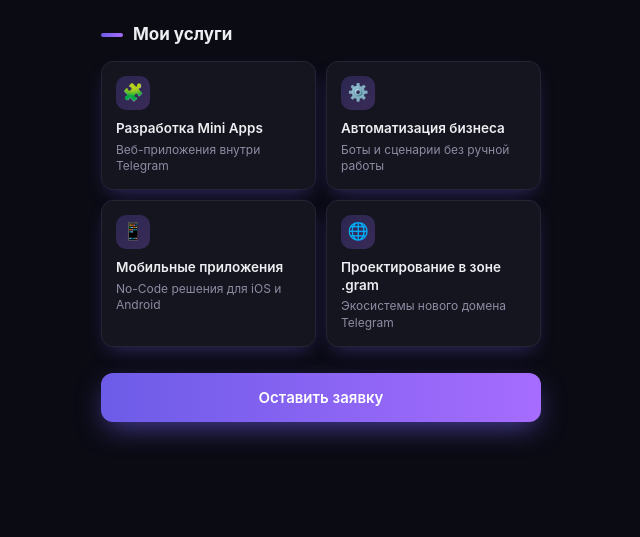
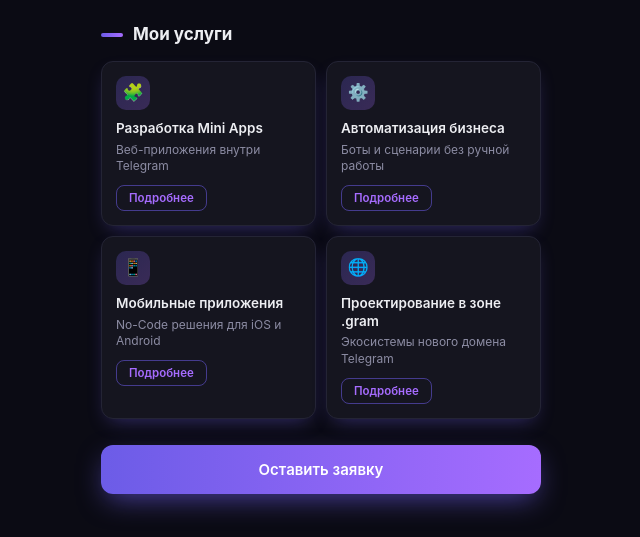
Before and after one commit to talerkrone-hash/tg-miniapp, a plain HTML site: page index.html in a window 1280 px wide. Shown: the part 263-800 px from the top of the page, without its empty margins (319-959 px from the left). Drawn offline with Linux system fonts and the light colour scheme.

Commit message:
анимация кнопок

```diff
--- a/index.html
+++ b/index.html
@@ -295,13 +295,17 @@
       font-size: 15px;
       font-weight: 600;
       font-family: inherit;
-      transition: transform 0.1s ease, opacity 0.15s ease;
+      /* Плавный переход для цвета, тени и размера */
+      transition: transform 0.18s ease, box-shadow 0.18s ease,
+                  background 0.22s ease, filter 0.22s ease, opacity 0.15s ease;
     }
 
     /* Небольшой "тактильный" эффект нажатия — кнопка чуть сжимается,
        это стандартный приём для мобильных интерфейсов. */
     .btn:active {
-      transform: scale(0.97);
+      transform: scale(0.96) translateY(2px);
+      filter: brightness(0.88);
+      box-shadow: none !important;
     }
 
     .btn-primary {
@@ -311,12 +315,71 @@
       box-shadow: 0 10px 28px -6px color-mix(in srgb, var(--accent) 65%, transparent);
     }
 
+    /* При наведении главная кнопка слегка приподнимается и светлеет */
+    .btn-primary:hover {
+      transform: scale(1.03) translateY(-2px);
+      filter: brightness(1.12);
+      box-shadow: 0 16px 36px -6px color-mix(in srgb, var(--accent) 80%, transparent);
+    }
+
     .btn-secondary {
       margin-top: 12px;
       background: transparent;
       color: var(--hint);
       font-weight: 500;
       font-size: 14px;
+    }
+
+    /* При наведении вторичная кнопка чуть светлеет */
+    .btn-secondary:hover {
+      color: var(--text);
+      opacity: 0.85;
+    }
+
+    /* ================= КНОПКИ ВНУТРИ КАРТОЧЕК ================= */
+
+    /*
+      Кнопка «Подробнее» внутри карточки услуги.
+      Она маленькая, прозрачная, с обводкой в цвет акцента.
+      При наведении — плавно заливается акцентным цветом и немного вырастает.
+      При нажатии — слегка «вдавливается» (уменьшается и опускается).
+    */
+    .card-btn {
+      display: inline-block;
+      margin-top: 10px;
+      padding: 5px 12px;
+      font-size: 11.5px;
+      font-weight: 600;
+      font-family: inherit;
+      border-radius: 8px;
+      border: 1.5px solid color-mix(in srgb, var(--accent) 55%, transparent);
+      background: transparent;
+      color: var(--accent-2);
+      cursor: pointer;
+
+      /* Все изменения происходят плавно за 0.22 секунды */
+      transition: background 0.22s ease,
+                  color 0.22s ease,
+                  border-color 0.22s ease,
+                  transform 0.18s ease,
+                  box-shadow 0.22s ease;
+    }
+
+    /* Наведение: кнопка заливается акцентным цветом,
+       текст становится белым и кнопка слегка вырастает */
+    .card-btn:hover {
+      background: linear-gradient(90deg, var(--accent), var(--accent-2));
+      color: #ffffff;
+      border-color: transparent;
+      transform: scale(1.07);
+      box-shadow: 0 4px 14px -4px color-mix(in srgb, var(--accent) 60%, transparent);
+    }
+
+    /* Нажатие: кнопка «вдавливается» — уменьшается и опускается вниз */
+    .card-btn:active {
+      transform: scale(0.94) translateY(2px);
+      box-shadow: none;
+      filter: brightness(0.85);
     }
 
     /* ================= ФОРМА ЗАЯВКИ ================= */
@@ -452,24 +515,28 @@
           <div class="card-icon">🧩</div>
           <div class="card-title">Разработка Mini Apps</div>
           <div class="card-desc">Веб-приложения внутри Telegram</div>
+          <button class="card-btn" type="button">Подробнее</button>
         </div>
 
         <div class="card">
           <div class="card-icon">⚙️</div>
           <div class="card-title">Автоматизация бизнеса</div>
           <div class="card-desc">Боты и сценарии без ручной работы</div>
+          <button class="card-btn" type="button">Подробнее</button>
         </div>
 
         <div class="card">
           <div class="card-icon">📱</div>
           <div class="card-title">Мобильные приложения</div>
           <div class="card-desc">No-Code решения для iOS и Android</div>
+          <button class="card-btn" type="button">Подробнее</button>
         </div>
 
         <div class="card">
           <div class="card-icon">🌐</div>
           <div class="card-title">Проектирование в зоне .gram</div>
           <div class="card-desc">Экосистемы нового домена Telegram</div>
+          <button class="card-btn" type="button">Подробнее</button>
         </div>
       </div>
     </section>
```
